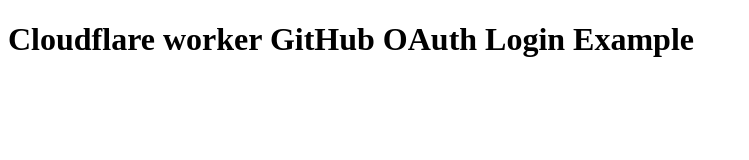
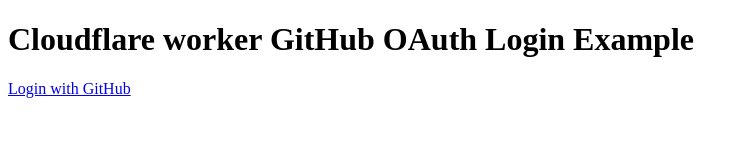
Before and after one commit to gr2m/cloudflare-worker-github-oauth-login, a plain HTML site: page index.html in a window 1280 px wide. Shown: the whole page, without its empty margins (0-749 px from the left). Drawn offline with Linux system fonts and the light colour scheme.

Commit message:
fix(demo): typo in CSS

```diff
--- a/index.html
+++ b/index.html
@@ -12,7 +12,7 @@
       [data-state="signed-out"] #signed-out,
       [data-state="signed-in"] #signed-in,
       [data-state="loading"] #loading {
-        display: blck;
+        display: block;
       }
     </style>
   </head>
```
